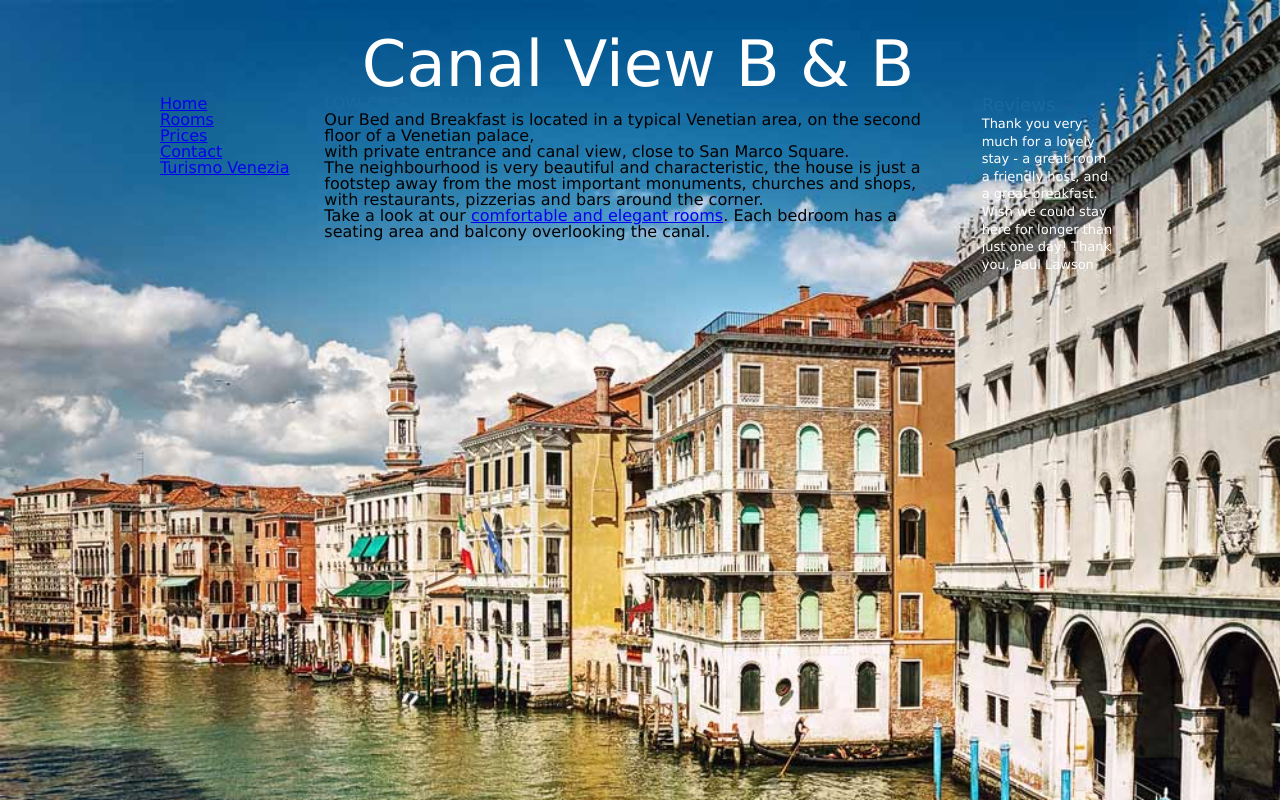
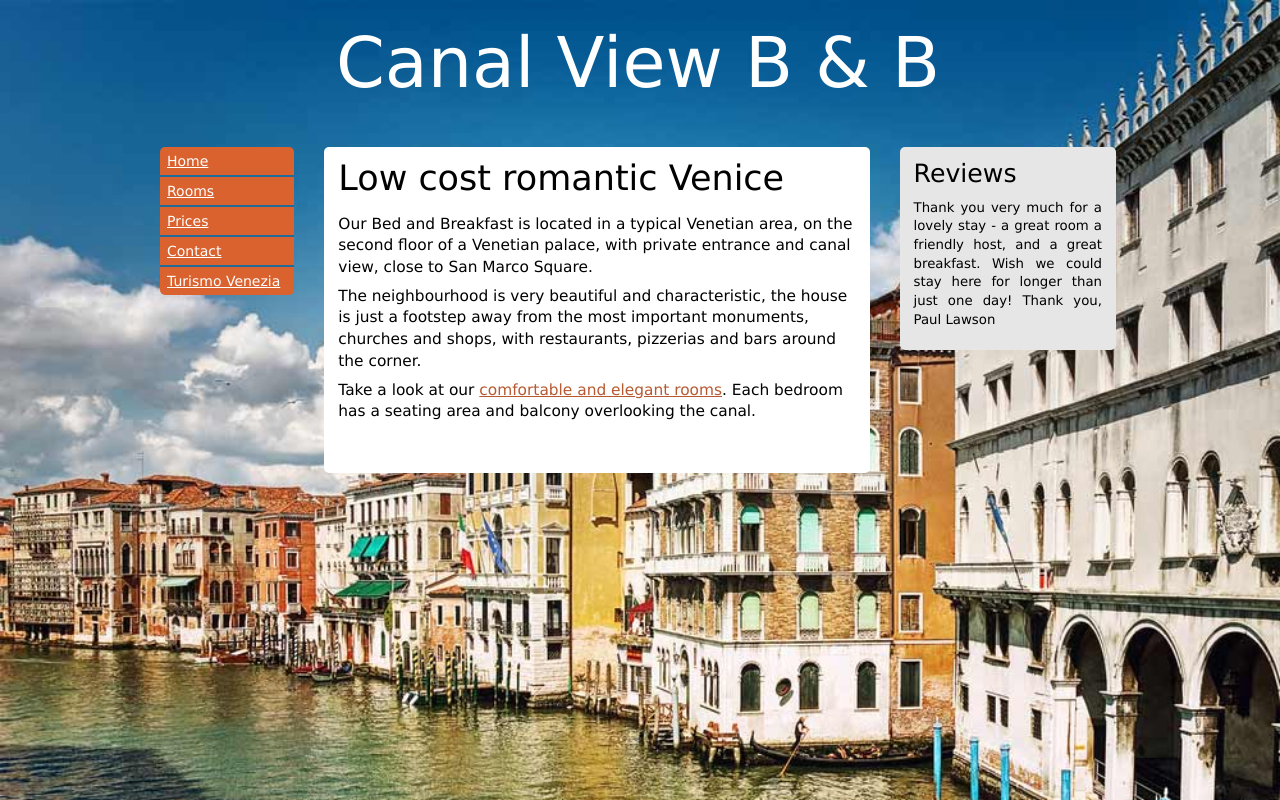
Before and after one commit to jakoblahmer/w3devcampus-rwd, a plain HTML site: page index.html in a window 1280 px wide. Drawn offline with Linux system fonts and the light colour scheme.

Commit message:
added grid, basic layout

```diff
--- a/index.html
+++ b/index.html
@@ -3,6 +3,12 @@
     <head>
         <title>CANAL VIEW B & B</title>
         <link href="css/app.css" rel="stylesheet" type="text/css" />
+
+        <!-- HTML5 Shiv for <=ie8 -->
+        <!--[if lt IE 9]>
+            <script src="lib/js/html5shiv.js"></script>
+        <![endif]-->
+
     </head>
     <body>
         <div class="wrapper">
@@ -12,25 +18,31 @@
             <div class="row">
                 <nav class="col-2" role="navigation">
                     <ul id="menu">
-                        <li><a href="index.html">Home</a></li>
-                        <li><a href="rooms.html">Rooms</a></li>
-                        <li><a href="prices.html">Prices</a></li>
-                        <li><a href="contact.html">Contact</a></li>
-                        <li><a href="http://en.turismovenezia.it/" target="_blank">Turismo Venezia</a></li>
+                        <li><a class="light" href="index.html">Home</a></li>
+                        <li><a class="light" href="rooms.html">Rooms</a></li>
+                        <li><a class="light" href="prices.html">Prices</a></li>
+                        <li><a class="light" href="contact.html">Contact</a></li>
+                        <li><a class="light" href="http://en.turismovenezia.it/">Turismo Venezia</a></li>
                     </ul>
                 </nav>
 
-                <div class="col-8" role="main">
-                    <strong style="color:#166BA1;">LOW COST ROMANTIC VENICE</strong>
-                    <p>Our Bed and Breakfast is located in a typical Venetian area, on the second floor of a Venetian palace,<br />
-                      with private entrance and canal view, close to San Marco Square.</p>
-                    <p>The neighbourhood is very beautiful and characteristic, the house is just a footstep away from the most important monuments, churches and shops,<br />
-                  with restaurants, pizzerias and bars around the corner.</p>
-                    <p>Take a look at our <a href="rooms.html">comfortable and elegant rooms</a>. Each bedroom has a seating area and balcony overlooking the canal.</p>
+                <div class="col-7" role="main">
+                    <div class="application" role="application">
+                        <h2>Low cost romantic Venice</h2>
+
+                        <p>Our Bed and Breakfast is located in a typical Venetian area, on the second floor of a Venetian palace, with private entrance and canal view, close to San Marco Square.</p>
+
+                        <p>The neighbourhood is very beautiful and characteristic, the house is just a footstep away from the most important monuments, churches and shops, with restaurants, pizzerias and bars around the corner.</p>
+
+                        <p>Take a look at our <a href="rooms.html">comfortable and elegant rooms</a>. Each bedroom has a seating area and balcony overlooking the canal.</p>
+                    </div>
                 </div>
 
-                <aside class="col-2" role="complementary"> <strong><font size="4" color="#166BA1">Reviews</font></strong>
-                    <p style="line-height:1.1;"><font size="-1" color="white">Thank you very much for a lovely stay - a great room a friendly host, and a great breakfast. Wish we could stay here for longer than just one day! Thank you, Paul Lawson</font></p>
+                <aside class="col-3" role="complementary">
+                    <div class="aside">
+                        <h3>Reviews</h3>
+                        <p>Thank you very much for a lovely stay - a great room a friendly host, and a great breakfast. Wish we could stay here for longer than just one day! Thank you, Paul Lawson</p>
+                    </div>
                 </aside>
             </div>
         </div>
--- /dev/null
+++ b/lib/js/html5shiv.js
@@ -0,0 +1,8 @@
+/*
+ HTML5 Shiv v3.7.0 | @afarkas @jdalton @jon_neal @rem | MIT/GPL2 Licensed
+*/
+(function(l,f){function m(){var a=e.elements;return"string"==typeof a?a.split(" "):a}function i(a){var b=n[a[o]];b||(b={},h++,a[o]=h,n[h]=b);return b}function p(a,b,c){b||(b=f);if(g)return b.createElement(a);c||(c=i(b));b=c.cache[a]?c.cache[a].cloneNode():r.test(a)?(c.cache[a]=c.createElem(a)).cloneNode():c.createElem(a);return b.canHaveChildren&&!s.test(a)?c.frag.appendChild(b):b}function t(a,b){if(!b.cache)b.cache={},b.createElem=a.createElement,b.createFrag=a.createDocumentFragment,b.frag=b.createFrag();
+a.createElement=function(c){return!e.shivMethods?b.createElem(c):p(c,a,b)};a.createDocumentFragment=Function("h,f","return function(){var n=f.cloneNode(),c=n.createElement;h.shivMethods&&("+m().join().replace(/[\w\-]+/g,function(a){b.createElem(a);b.frag.createElement(a);return'c("'+a+'")'})+");return n}")(e,b.frag)}function q(a){a||(a=f);var b=i(a);if(e.shivCSS&&!j&&!b.hasCSS){var c,d=a;c=d.createElement("p");d=d.getElementsByTagName("head")[0]||d.documentElement;c.innerHTML="x<style>article,aside,dialog,figcaption,figure,footer,header,hgroup,main,nav,section{display:block}mark{background:#FF0;color:#000}template{display:none}</style>";
+c=d.insertBefore(c.lastChild,d.firstChild);b.hasCSS=!!c}g||t(a,b);return a}var k=l.html5||{},s=/^<|^(?:button|map|select|textarea|object|iframe|option|optgroup)$/i,r=/^(?:a|b|code|div|fieldset|h1|h2|h3|h4|h5|h6|i|label|li|ol|p|q|span|strong|style|table|tbody|td|th|tr|ul)$/i,j,o="_html5shiv",h=0,n={},g;(function(){try{var a=f.createElement("a");a.innerHTML="<xyz></xyz>";j="hidden"in a;var b;if(!(b=1==a.childNodes.length)){f.createElement("a");var c=f.createDocumentFragment();b="undefined"==typeof c.cloneNode||
+"undefined"==typeof c.createDocumentFragment||"undefined"==typeof c.createElement}g=b}catch(d){g=j=!0}})();var e={elements:k.elements||"abbr article aside audio bdi canvas data datalist details dialog figcaption figure footer header hgroup main mark meter nav output progress section summary template time video",version:"3.7.0",shivCSS:!1!==k.shivCSS,supportsUnknownElements:g,shivMethods:!1!==k.shivMethods,type:"default",shivDocument:q,createElement:p,createDocumentFragment:function(a,b){a||(a=f);
+if(g)return a.createDocumentFragment();for(var b=b||i(a),c=b.frag.cloneNode(),d=0,e=m(),h=e.length;d<h;d++)c.createElement(e[d]);return c}};l.html5=e;q(f)})(this,document);
--- a/scss/_font.scss
+++ b/scss/_font.scss
@@ -1,13 +1,38 @@
 
 
 /* font size */
-h1 {    font-size: 4em;     }
-h2 {    font-size: 3em;     }
-h3 {    font-size: 2.5em;   }
-h4 {    font-size: 2em;     }
-h6 {    font-size: 4em;     }
+h1 {    font-size: 5em;     }
+h2 {    font-size: 2.5em;   }
+h3 {    font-size: 1.8em;     }
+h4 {    font-size: 1.4em;   }
 
+h1,h2,h3,h4 {
+    margin-bottom: 0.5em;
+}
 
 p {
+    font-size: 1.1em;
+    line-height: 1.4em;
+    margin-bottom: 0.5em;
+}
 
+$link-color: #b65930;
+$link-color-light: #fff;
+
+a {
+    text-decoration: underline;
+    color: $link-color;
+
+    &:hover {
+        color: darken($link-color, 10%);
+        text-decoration: none;
+    }
+
+    &.light {
+        color: $link-color-light;
+
+        &:hover {
+            color: darken($link-color-light, 10%);
+        }
+    }
 }
--- a/scss/_layout.scss
+++ b/scss/_layout.scss
@@ -8,10 +8,18 @@ $column-offset: 15px;
 .pull-left  {   float: left;    }
 .pull-right {   float: right;   }
 
+.wrapper {
+    margin-right: auto;
+    margin-left: auto;
+    padding-left: $column-offset;
+    padding-right: $column-offset;
+}
+
 .row    {
     margin-left: -$column-offset;
     margin-right: -$column-offset;
     @include clearfix();
+
 }
 
 .col-1,.col-2,.col-3,.col-4,.col-5,.col-6,.col-7,.col-8,.col-9,.col-10,.col-11,.col-12 {
--- a/scss/_styles.scss
+++ b/scss/_styles.scss
@@ -5,12 +5,18 @@ body {
     background-repeat: no-repeat;
     background-size: cover;
     font-family: "Lucida Sans Unicode", "Lucida Grande", sans-serif;
+    font-size: 14px;
 }
 
 /* wrapper to center content */
 .wrapper {
     width: 960px;
     margin: 2em auto;
+}
+
+/* row adoptions (each row should have a margin top) */
+.row {
+    margin-top: 1em;
 }
 
 /* header */
@@ -20,6 +26,45 @@ header {
 }
 
 /* menu */
-nav.menu {
+nav ul {
+    border-radius: 5px;
+    background-color: #da622e;
+
+    li {
+        line-height: 2em;
+        padding: 0 0.5em;
+        border-top: 2px solid #216b9a;
+
+        &:first-child {
+            border-top: 0px;
+        }
+
+        a {
+            display: block;
+            color: #fff;
+            &:hover {
+                color: darken(#fff, 10%);
+            }
+        }
+    }
+}
+
+/* main application */
+.application {
+    background-color: #fff;
+    border-radius: 5px;
+    padding: 1em 1em 3em;
 
 }
+
+/* aside */
+.aside {
+    background-color: darken(#fff, 10%);
+    border-radius: 5px;
+    padding: 1em;
+
+    p {
+        font-size: 0.95em;
+        text-align: justify;
+    }
+}
```
Also changed, not shown: css/app.css.
